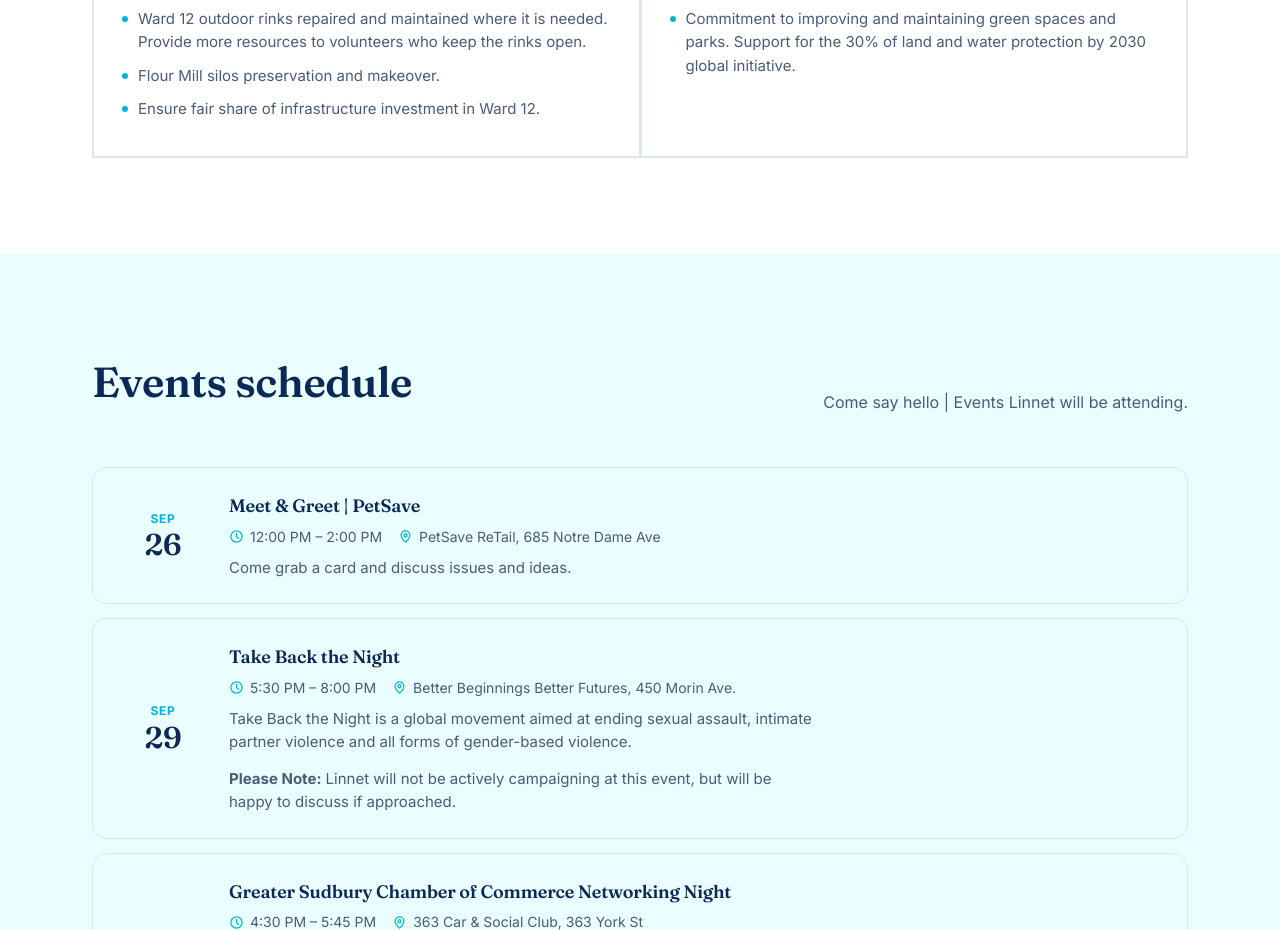
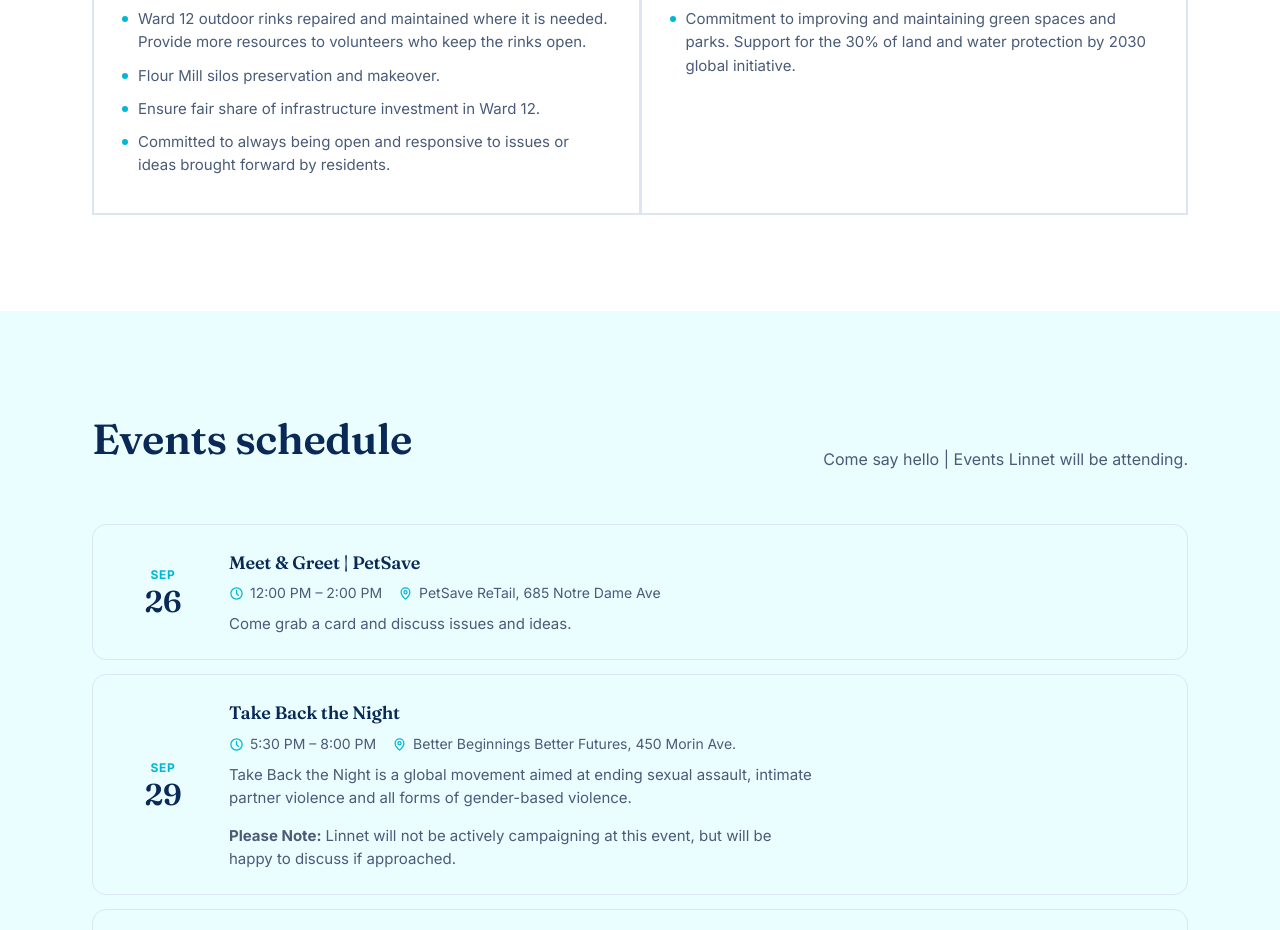
Before and after one commit to LinnetRimmer/LinnetRimmer.github.io, a plain HTML site: page index.html in a window 1280 px wide. Shown: the part 3866-4796 px from the top of the page. Drawn offline with Linux system fonts and the light colour scheme.

Commit message:
Added a line to Ward 12 Bullets

```diff
--- a/index.html
+++ b/index.html
@@ -901,6 +901,10 @@
         <div class="dot"></div>
         <p>Ensure fair share of infrastructure investment in Ward 12.</p>
       </div>
+      <div class="bullet-item">
+        <div class="dot"></div>
+        <p>Committed to always being open and responsive to issues or ideas brought forward by residents.</p>
+      </div>
     </div>
   </div>
 
```
